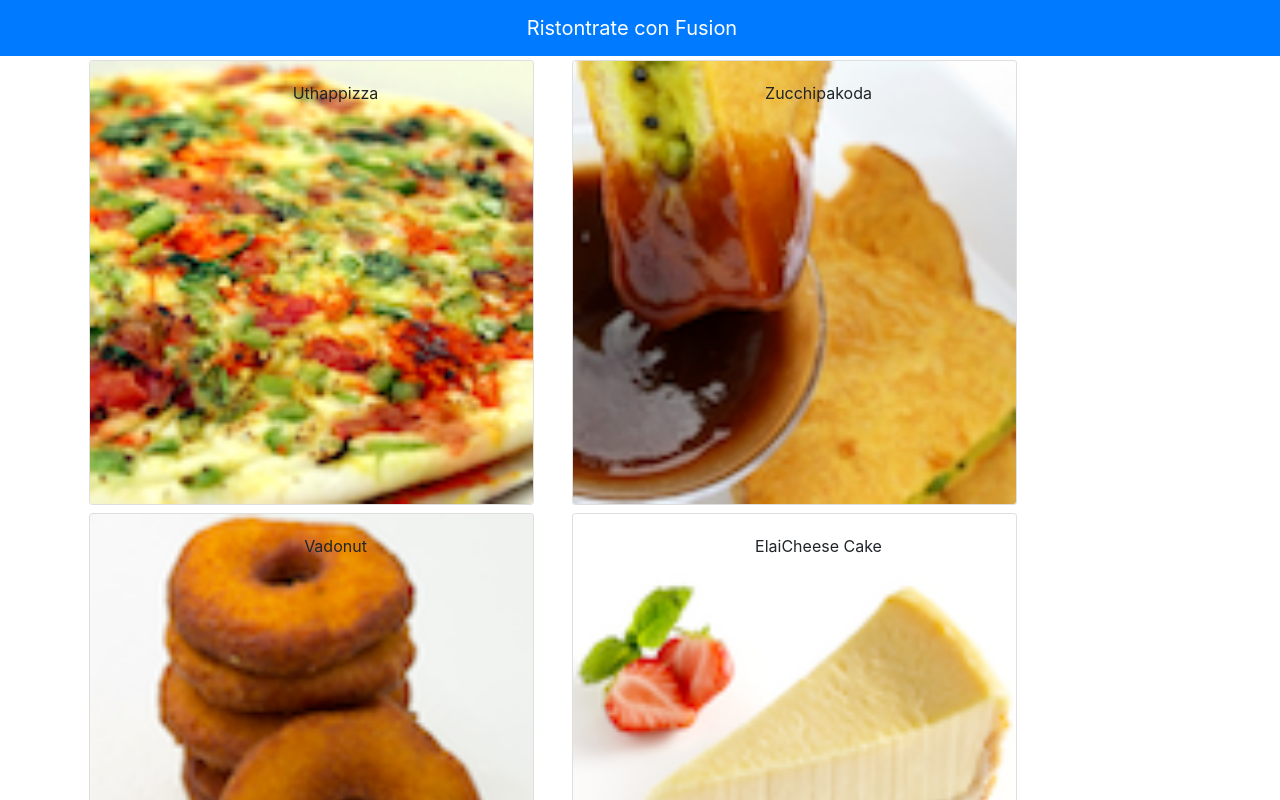
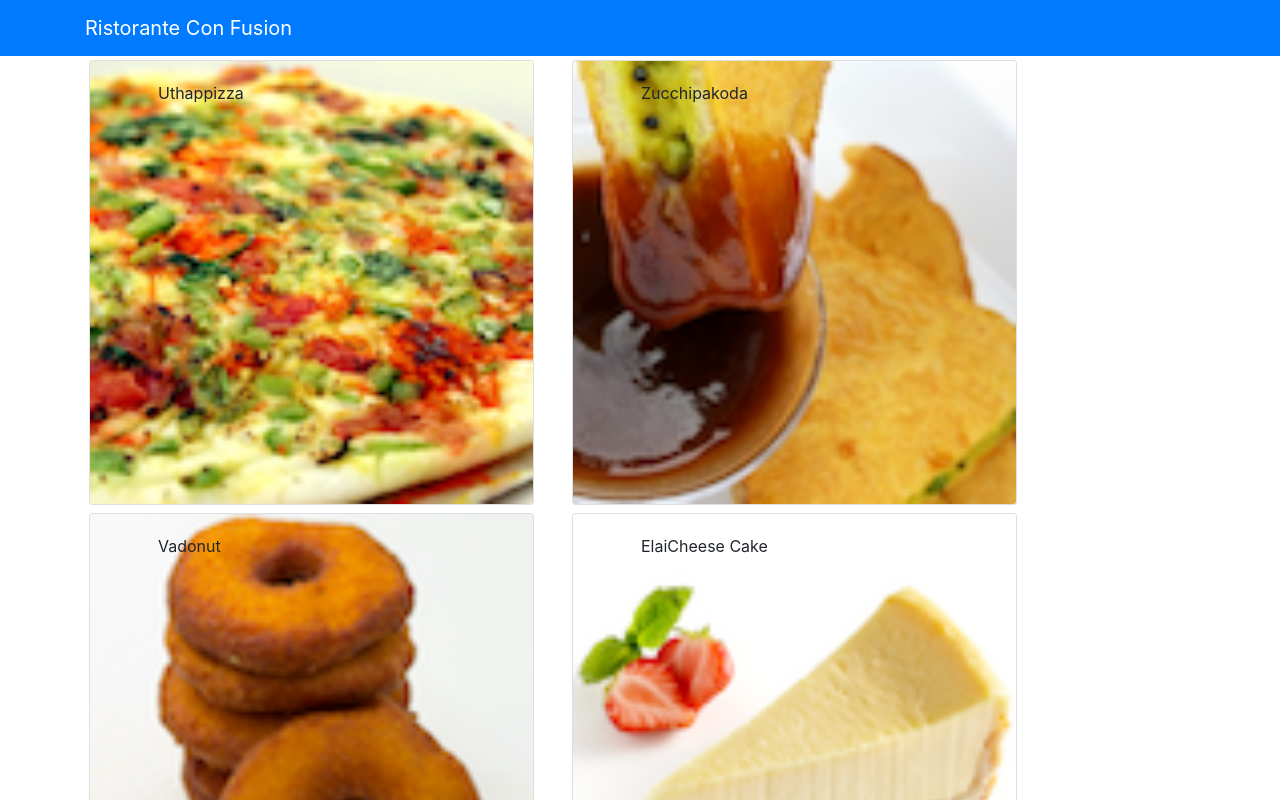
Before and after one commit to CZAMBARE/React-Resturant-Site, a React (Create React App) app: page / in a window 1280 px wide. Shown: the top 800 px of the page. Built offline with nearby package versions, Linux system fonts and the light colour scheme.

Commit message:
Main Componenet created which pass data to child componenet Menu and dish details component

```diff
--- a/src/App.js
+++ b/src/App.js
@@ -1,8 +1,6 @@
 //import logo from './logo.svg';
 import 'bootstrap/dist/css/bootstrap.min.css';
-import {Navbar, NavbarBrand} from 'reactstrap';
-import Menu from './components/MenuComponent'
-import './App.css';
+import Main from './components/MainComponent'
 import { DISHES } from './shared/dishes';
 import { Component } from 'react';
 
@@ -20,12 +18,7 @@ class App extends Component {
   render(){
   return (
     <div className="App">
-      <Navbar dark color="primary">
-        <div className="container">
-          <NavbarBrand href="/">Ristontrate con Fusion</NavbarBrand>
-        </div>
-      </Navbar>
-      <Menu  dishes={this.state.dishes} />
+       <Main />
     </div>
   );
   }
--- a/src/components/DishDetailsComponent.js
+++ b/src/components/DishDetailsComponent.js
@@ -5,10 +5,13 @@ import { Card, CardImg, CardImgOverlay, CardText, CardBody, CardTitle } from 're
 
 class DishDetails extends Component{
 
-    constructor(props){
-        super(props);
+    componentDidMount(){
+        console.log('Dish Details compoenet componentDidMount is invoked');
+      }
 
-    }
+    componentDidUpdate(){
+        console.log('Dish Details compoenet componentDidUpdateb  is invoked');
+      }
 
     commentiterate(comments){
 
@@ -18,7 +21,7 @@ class DishDetails extends Component{
             <div className='col-12 mt-4'>{comments.comment}</div>
             <div className='row'>
                 <div className='col-auto  text-md-left ml-3 mt-1'>--{comments.author},</div>
-                <div className='col-auto mt-1'>{comments.date}</div>
+                <div className='col-auto mt-1'>{new Intl.DateTimeFormat('en-US', { year: 'numeric', month: 'short', day: '2-digit'}).format(new Date(Date.parse(comments.date)))}</div>
             </div>
             </div>
            );
@@ -88,9 +91,9 @@ class DishDetails extends Component{
 
     render(){
 
-        const selecteddish = this.props.selectedDish;
+        const selecteddish = this.props.dish;
         //console.log(selecteddish);
-
+        console.log('Dish Details compoenet Render is invoked');
         return (
         <div className="container">
             <div className='row'>
--- a/src/components/MainComponent.js
+++ b/src/components/MainComponent.js
@@ -1,3 +1,4 @@
+import 'bootstrap/dist/css/bootstrap.min.css';
 import React, { Component } from 'react';
 import { Navbar, NavbarBrand } from 'reactstrap';
 import Menu from './MenuComponent';
@@ -16,6 +17,7 @@ class Main extends Component {
 
   onDishSelect(dishId) {
     this.setState({ selectedDish: dishId});
+    console.log("Selected Dish is",dishId);
   }
 
   render() {
--- a/src/components/MenuComponent.js
+++ b/src/components/MenuComponent.js
@@ -5,9 +5,7 @@ import DishDetails from './DishDetailsComponent';
 class Menu extends Component {
     constructor(props) {
         super(props);
-        this.state = {
-            selectedDish: null
-        };
+
         console.log('Menu component is invoked');
     }
 
@@ -15,17 +13,14 @@ class Menu extends Component {
       console.log('Menu compoenet componentDidMount is invoked');
     }
 
-    onDishSelect(dish){
-      this.setState({
-        selectedDish :dish});
-    }
+
 
 
     render() {
         const menu = this.props.dishes.map((dish) => {
             return (
               <div key={dish.id} className="col-12 col-md-5 m-1">
-                <Card onClick={() => this.onDishSelect(dish)}>
+                <Card  onClick={() => this.props.onClick(dish.id)}>
                     <CardImg width="100%" src={dish.image} alt={dish.name} />
                     <CardImgOverlay body className="ml-5">
                         <CardTitle heading>{dish.name}</CardTitle>
@@ -41,9 +36,7 @@ class Menu extends Component {
             <div className="row">
                   {menu}
             </div>
-            <div className='row'>
-              <DishDetails  selectedDish={this.state.selectedDish} />
-            </div>
+
           </div>
         );
     }
```
